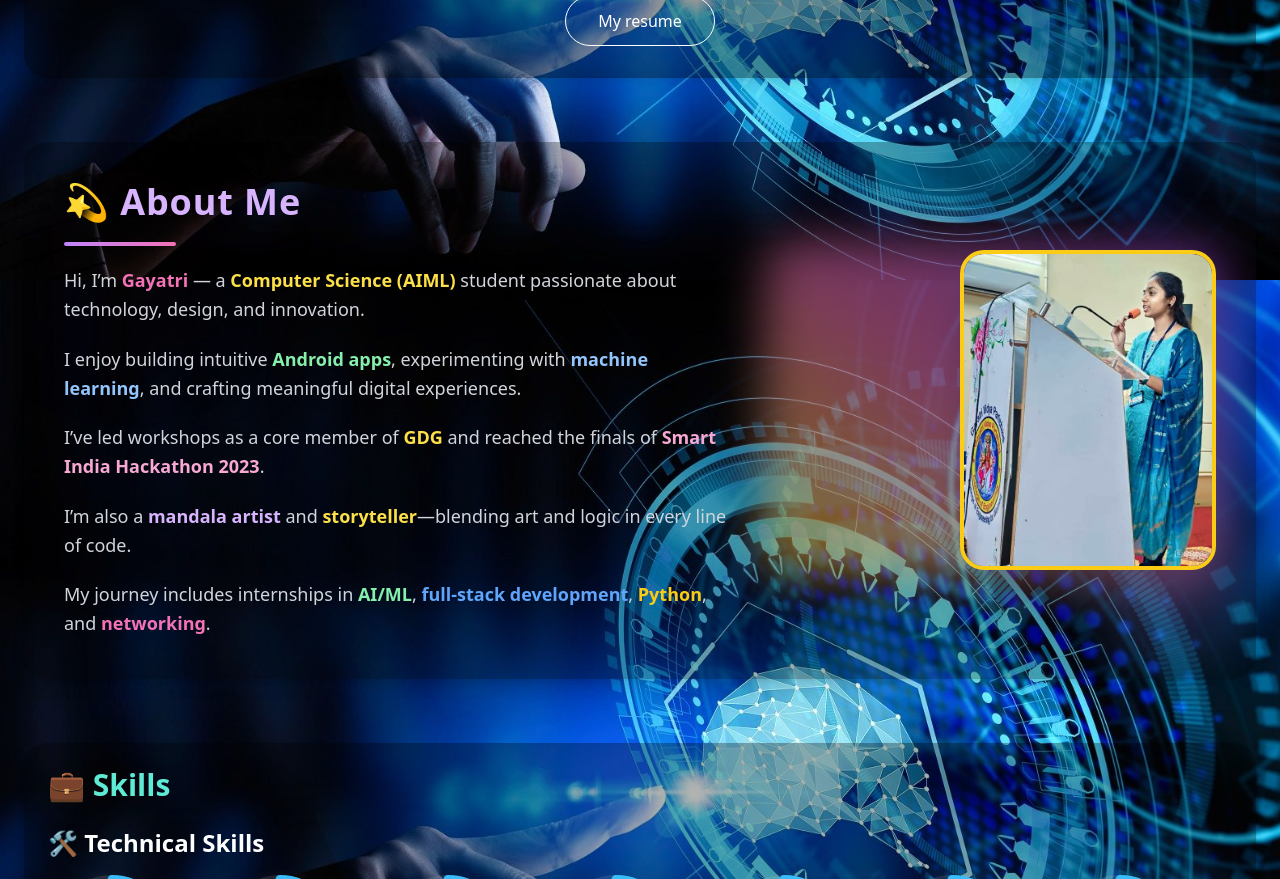
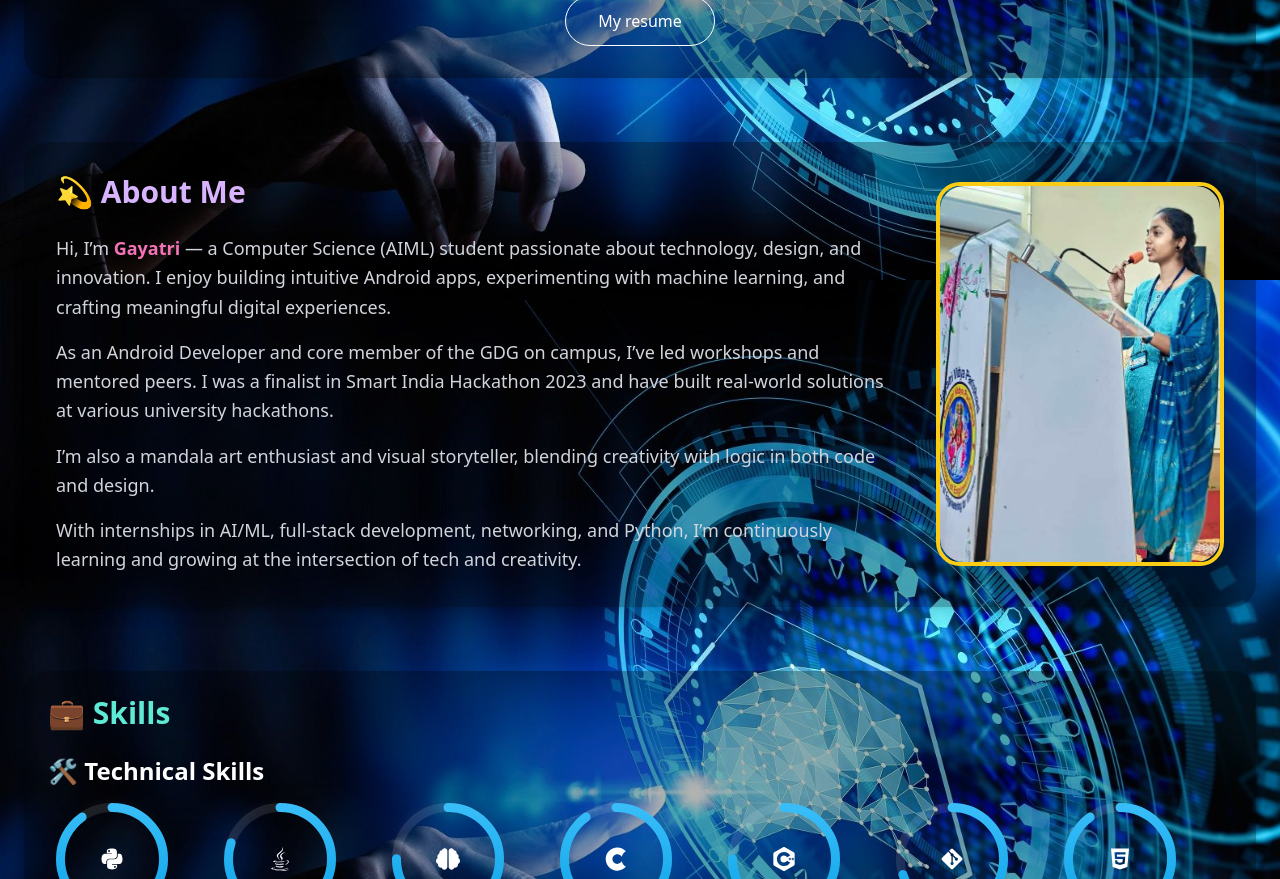
Before and after one commit to gayatrihub/my_port, a React (Create React App) app: page / in a window 1280 px wide. Shown: the part 520-1399 px from the top of the page. Built offline with nearby package versions, Linux system fonts and the light colour scheme.

Commit message:
Update App.js

```diff
--- a/src/App.js
+++ b/src/App.js
@@ -317,78 +317,55 @@ function App() {
 </div>
 </section>
 
-<section className="relative bg-black bg-opacity-30 rounded-3xl shadow-lg p-10 mb-16 overflow-hidden">
-  {/* Floating sparkles background (behind photo) */}
-  <div className="absolute inset-0 pointer-events-none z-0">
-    <div className="absolute top-10 left-10 w-32 h-32 bg-pink-400 rounded-full blur-3xl opacity-20 animate-ping" />
-    <div className="absolute bottom-10 right-10 w-24 h-24 bg-purple-400 rounded-full blur-2xl opacity-20 animate-pulse" />
-  </div>
-
-  <div className="relative grid md:grid-cols-[3fr_2fr] gap-10 items-center z-10">
-    {/* Text Block */}
+<section className="p-8 bg-black bg-opacity-30 rounded-3xl shadow-lg text-white mb-16">
+  <motion.div
+    className="flex flex-col md:flex-row justify-between items-center gap-12"
+    initial={{ opacity: 0, y: 50 }}
+    whileInView={{ opacity: 1, y: 0 }}
+    transition={{ duration: 1 }}
+  >
+    {/* Text Area */}
     <motion.div
-      className="space-y-5"
-      initial={{ opacity: 0, x: -80 }}
-      whileInView={{ opacity: 1, x: 0 }}
-      viewport={{ once: true }}
-      transition={{ type: "spring", stiffness: 80 }}
+      className="flex-1 text-left"
+      initial={{ x: -50, opacity: 0 }}
+      whileInView={{ x: 0, opacity: 1 }}
+      transition={{ duration: 1.2 }}
     >
-      <motion.h2
-        className="text-4xl font-extrabold text-purple-300 tracking-wide"
-        initial={{ scale: 0 }}
-        animate={{ scale: 1 }}
-        transition={{ type: "spring", stiffness: 200 }}
-      >
-        💫 About Me
-      </motion.h2>
-
-      <motion.div
-        className="w-28 h-1 bg-gradient-to-r from-purple-400 to-pink-400 rounded-full mb-2"
-        initial={{ width: 0 }}
-        animate={{ width: "7rem" }}
-        transition={{ duration: 1 }}
-      />
-
-      {[
-        `Hi, I’m <span class='text-pink-400 font-semibold'>Gayatri</span> — a <span class='text-yellow-300 font-semibold'>Computer Science (AIML)</span> student passionate about technology, design, and innovation.`,
-        `I enjoy building intuitive <span class='text-green-300 font-semibold'>Android apps</span>, experimenting with <span class='text-blue-300 font-semibold'>machine learning</span>, and crafting meaningful digital experiences.`,
-        `I’ve led workshops as a core member of <span class='text-yellow-300 font-semibold'>GDG</span> and reached the finals of <span class='text-pink-300 font-semibold'>Smart India Hackathon 2023</span>.`,
-        `I’m also a <span class='text-purple-300 font-semibold'>mandala artist</span> and <span class='text-yellow-300 font-semibold'>storyteller</span>—blending art and logic in every line of code.`,
-        `My journey includes internships in <span class='text-green-300 font-semibold'>AI/ML</span>, <span class='text-blue-400 font-semibold'>full-stack development</span>, <span class='text-yellow-400 font-semibold'>Python</span>, and <span class='text-pink-400 font-semibold'>networking</span>.`
-      ].map((text, i) => (
-        <motion.p
-          key={i}
-          className="text-gray-300 text-lg leading-relaxed"
-          initial={{ opacity: 0, y: 20 }}
-          whileInView={{ opacity: 1, y: 0 }}
-          viewport={{ once: true }}
-          transition={{ duration: 0.7, delay: i * 0.2 }}
-          dangerouslySetInnerHTML={{ __html: text }}
-        />
-      ))}
+      <h2 className="text-3xl font-bold text-purple-300 mb-6">💫 About Me</h2>
+      <p className="mb-4 text-lg leading-relaxed text-gray-300">
+        Hi, I’m <span className="text-pink-400 font-semibold">Gayatri</span> — a Computer Science (AIML)
+        student passionate about technology, design, and innovation. I enjoy building intuitive Android
+        apps, experimenting with machine learning, and crafting meaningful digital experiences.
+      </p>
+      <p className="mb-4 text-lg leading-relaxed text-gray-300">
+        As an Android Developer and core member of the GDG on campus, I’ve led workshops and mentored
+        peers. I was a finalist in Smart India Hackathon 2023 and have built real-world solutions at
+        various university hackathons.
+      </p>
+      <p className="mb-4 text-lg leading-relaxed text-gray-300">
+        I’m also a mandala art enthusiast and visual storyteller, blending creativity with logic in both
+        code and design.
+      </p>
+      <p className="text-lg leading-relaxed text-gray-300">
+        With internships in AI/ML, full-stack development, networking, and Python, I’m continuously
+        learning and growing at the intersection of tech and creativity.
+      </p>
     </motion.div>
 
-    {/* Profile Image Block */}
+    {/* Profile Image */}
     <motion.div
-      className="flex justify-center md:justify-end relative"
-      initial={{ opacity: 0, x: 80 }}
-      whileInView={{ opacity: 1, x: 0 }}
-      viewport={{ once: true }}
-      transition={{ duration: 1.2, ease: "easeOut" }}
+      className="md:w-[18rem] md:h-[24rem] w-52 h-64 rounded-3xl overflow-hidden border-4 border-yellow-400 shadow-xl"
+      initial={{ scale: 0 }}
+      whileInView={{ scale: 1 }}
+      transition={{ duration: 1 }}
     >
-      {/* Gradient Border Ring Animation */}
-      <motion.div
-        className="absolute -inset-2 rounded-[2rem] bg-gradient-to-tr from-yellow-400 via-pink-400 to-purple-500 blur-xl opacity-50 animate-tilt z-0"
-      />
-      <motion.img
+      <img
         src="profile2.jpg"
         alt="Gayatri"
-        className="relative w-64 h-80 object-cover rounded-3xl border-4 border-yellow-400 shadow-2xl z-10"
-        whileHover={{ scale: 1.05, rotate: 1 }}
-        transition={{ type: "spring", stiffness: 300 }}
+        className="w-full h-full object-cover rounded-3xl hover:scale-105 transition-transform duration-500 ease-in-out"
       />
     </motion.div>
-  </div>
+  </motion.div>
 </section>
 
 
```
